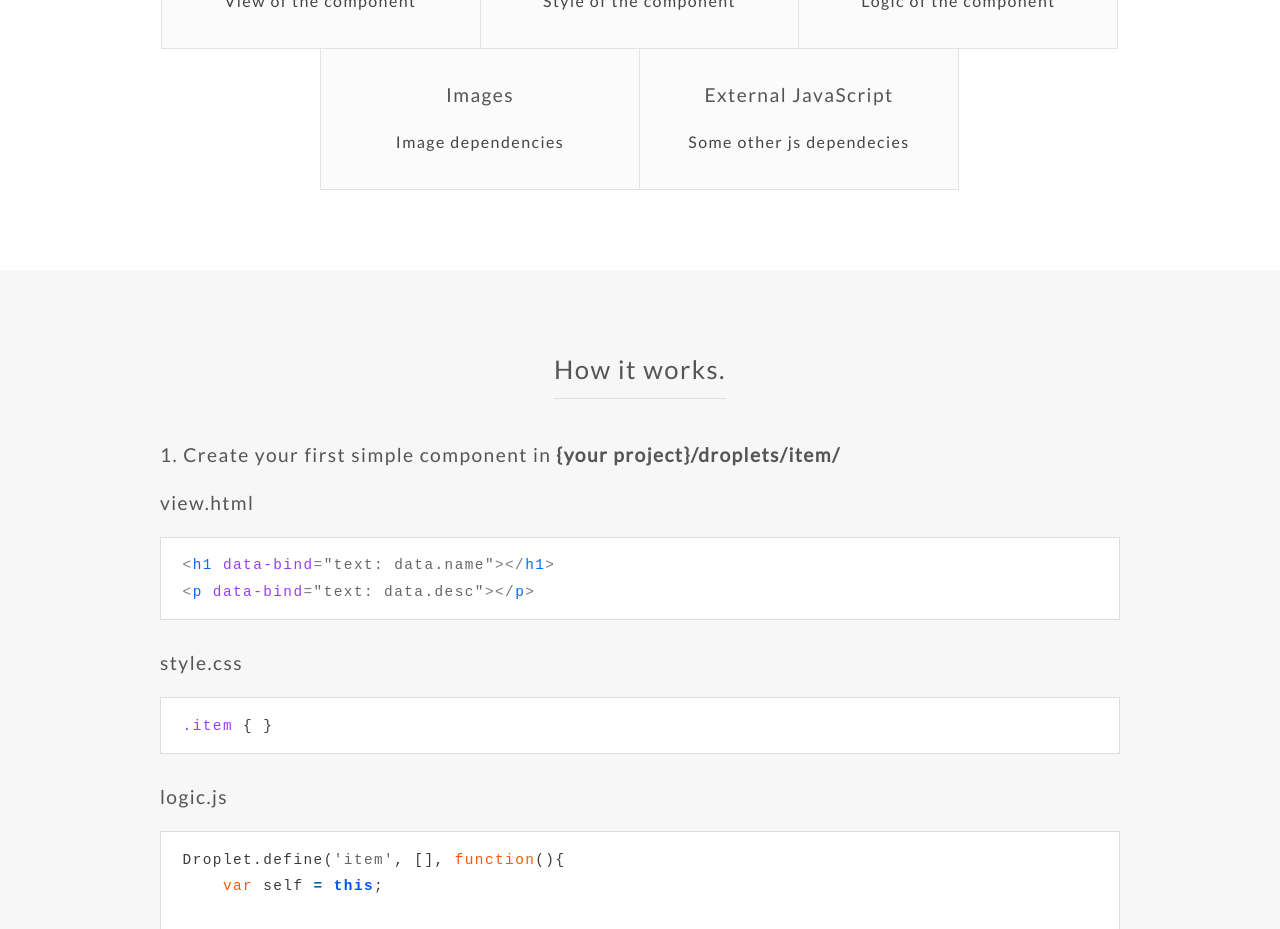
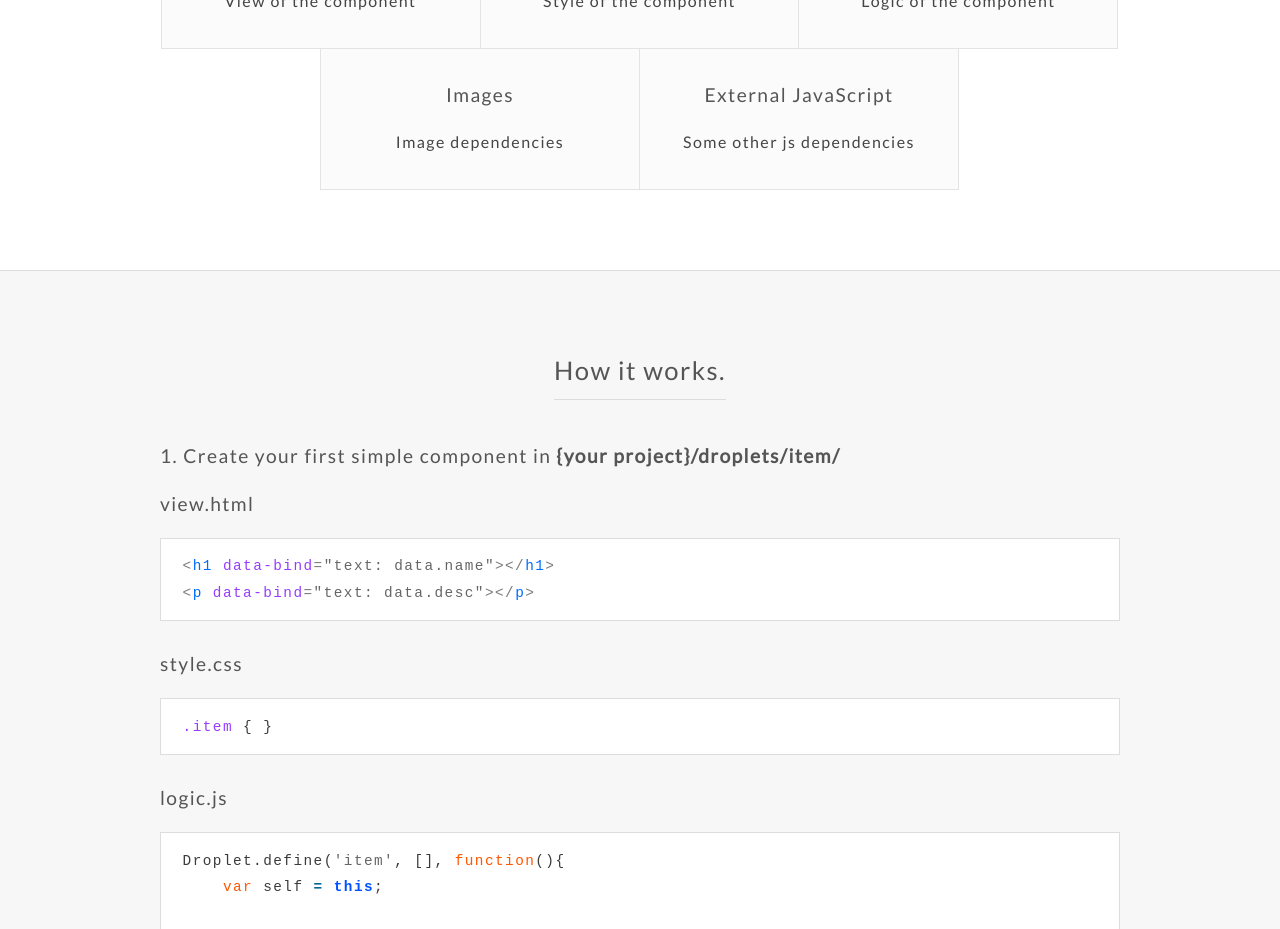
Before and after one commit to AntonLapshin/uit, a plain HTML site: page index.html in a window 1280 px wide. Shown: the part 820-1749 px from the top of the page. Drawn offline with Linux system fonts and the light colour scheme; some icons are missing.

Commit message:
Minor fixes

```diff
--- a/assets/css/main.css
+++ b/assets/css/main.css
@@ -3540,6 +3540,11 @@
 		text-align: center;
 	}
 
+	#two {
+		border-top: 1px solid #ddd;
+		border-bottom: 1px solid #ddd;
+	}
+
 		#logo {
 		    width: 50px;
 		    cursor: pointer;
--- a/index.html
+++ b/index.html
@@ -58,7 +58,7 @@
 						<div class="feature">
 							<i class="fa fa-envelope-o"></i>
 							<h3>External JavaScript</h3>
-							<p>Some other js dependecies</p>
+							<p>Some other js dependencies</p>
 						</div>
 					</div>
 				</div>
```
